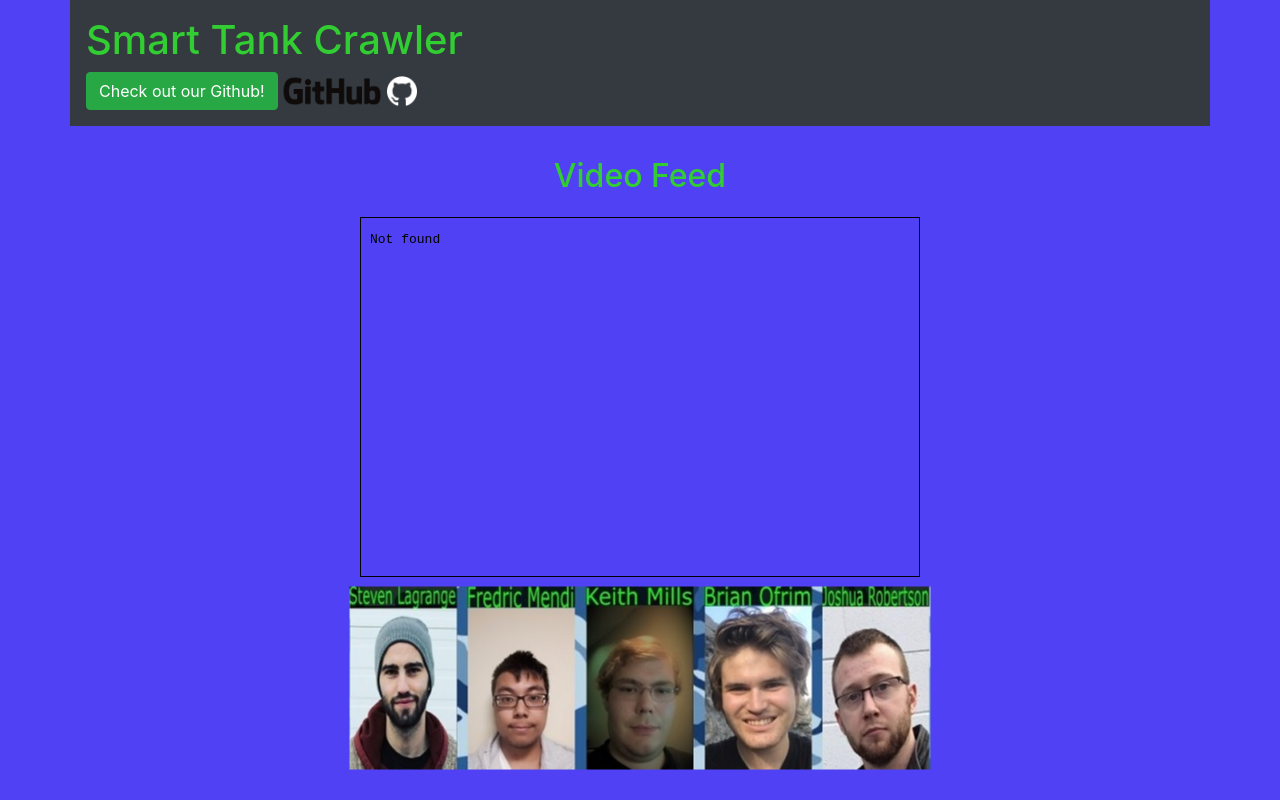
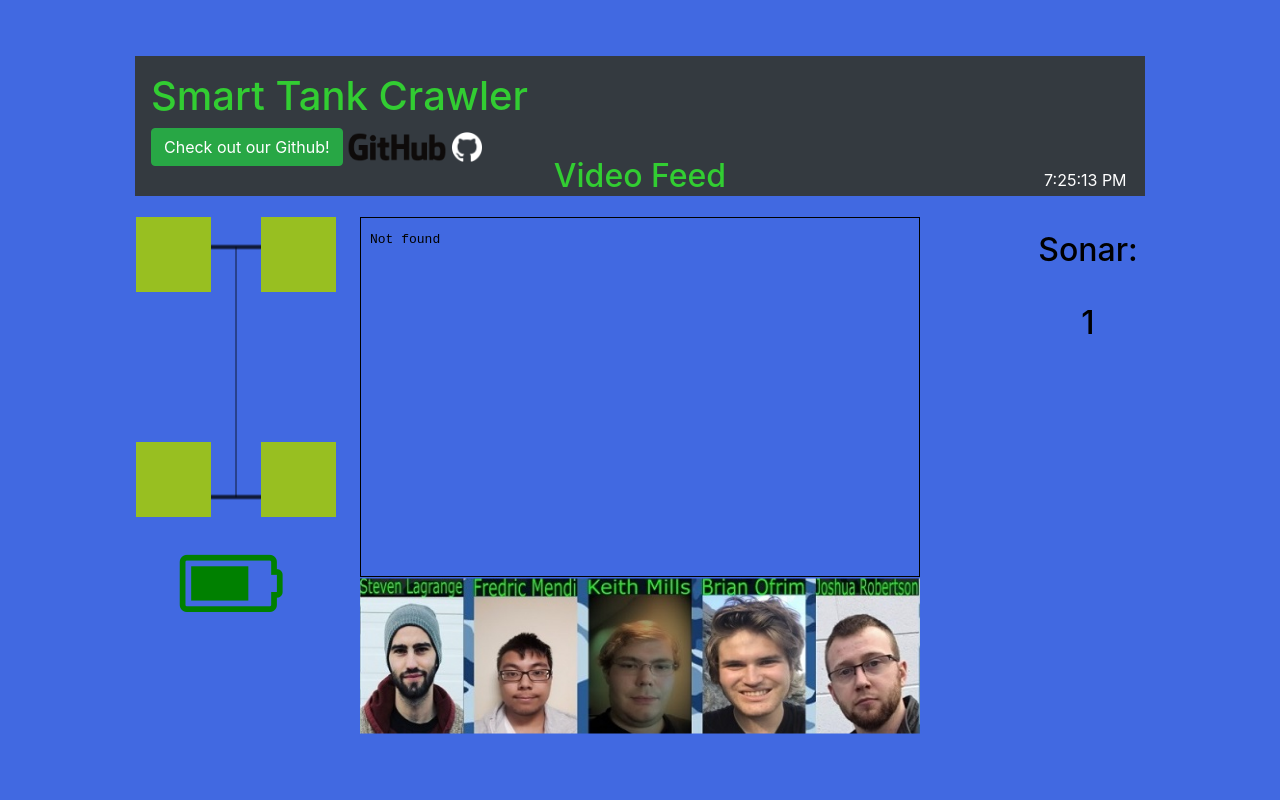
Before and after one commit to ECE492W18T01/Web, a website: page index.html in a window 1280 px wide. Drawn offline with nearby package versions, Linux system fonts and the light colour scheme.

Commit message:
animation for battery, wheel, sonar, Just need the actual value

```diff
--- a/index.html
+++ b/index.html
@@ -7,25 +7,46 @@
   <meta name="viewport" content="width=device-width, initial-scale=1, shrink-to-fit=no">
   <link rel="stylesheet" href="https://maxcdn.bootstrapcdn.com/bootstrap/4.0.0/css/bootstrap.min.css" integrity="sha384-Gn5384xqQ1aoWXA+058RXPxPg6fy4IWvTNh0E263XmFcJlSAwiGgFAW/dAiS6JXm" crossorigin="anonymous">
   <link rel="stylesheet" href="/css/stc.css">
+  <link rel="stylesheet" href="https://cdnjs.cloudflare.com/ajax/libs/font-awesome/4.7.0/css/font-awesome.min.css">
+
+
 </head>
 
 <body>
-<div class="container p-3 mb-2 bg-dark">
+
+
+<div id="centervid">
+<div id= "topcenter" class="container p-3 mb-2 bg-dark" style="height:140px;width:1010px;",>
 	<h1 style="color:LimeGreen;">Smart Tank Crawler</h1>
 	<input type="button" class="btn btn-success" value="Check out our Github!" onclick="location.href = 'https://github.com/ECE492W18T01';">
 	<img src="/images/githublogo.png" width="100" height="30">
 	<img src="/images/github.png" width="30" height="30">
+	<div id="time", style="position:absolute;color:white; top:80%; left:90%;"></div>
 </div>
 
-<div id="centervid">
-	<div id="topcenter"><h2 style="color:LimeGreen">Video Feed</h2></div>
+<canvas id="drawlines" style="background:#4169E1;height:300px;width:200px;position:absolute; top: 0%;left: -40%;"></canvas>
+<wheel style="background:#98bf21;height:75px;width:75px;position:absolute; top: 0%;left: -40%;"></wheel>
+<div style="background:#98bf21;height:75px;width:75px;position:absolute; top: 0%;left: -17.7%;"></div>
+<div style="background:#98bf21;height:75px;width:75px;position:absolute; top: 61.4%;left: -40%;"></div>
+<div style="background:#98bf21;height:75px;width:75px;position:absolute; top: 61.4%;left: -17.7%;"></div>
+
+<i id="batteryPosition" class="fa fa-battery-4" style="font-size:80px;color:green;"></i>
+
+	<div id="videotext"><h2 style="color:LimeGreen">Video Feed</h2></div>
+	<div id ="sonar"><h2 style="color:Black">Sonar:</h2></div>
+	<div id ="sonaroutput"><h2 id = "sonarStatus"; style="color:Black"></h2></div>
   	<iframe id="feed" src=“http://192.168.0.15:8080/stream.mjpg” type="video/mp4" width="560" height="360" style="padding:1px;border:1px solid black;"></iframe>
-	<div id="rightalign"><img src="/images/picture.jpg"></div>
+	<div id="group"><img src="/images/picture.jpg" height="155" width="560"></div>
+
 </div>
 
 <script src="https://cdn.jsdelivr.net/npm/vue"></script>
 <script src="https://code.jquery.com/jquery-3.2.1.slim.min.js" integrity="sha384-KJ3o2DKtIkvYIK3UENzmM7KCkRr/rE9/Qpg6aAZGJwFDMVNA/GpGFF93hXpG5KkN" crossorigin="anonymous"></script>
 <script src="https://cdnjs.cloudflare.com/ajax/libs/popper.js/1.12.9/umd/popper.min.js" integrity="sha384-ApNbgh9B+Y1QKtv3Rn7W3mgPxhU9K/ScQsAP7hUibX39j7fakFPskvXusvfa0b4Q" crossorigin="anonymous"></script>
 <script src="https://maxcdn.bootstrapcdn.com/bootstrap/4.0.0/js/bootstrap.min.js" integrity="sha384-JZR6Spejh4U02d8jOt6vLEHfe/JQGiRRSQQxSfFWpi1MquVdAyjUar5+76PVCmYl" crossorigin="anonymous"></script>
+<script src="https://ajax.googleapis.com/ajax/libs/jquery/3.3.1/jquery.min.js"></script>
+<script src="https://code.jquery.com/jquery-1.12.4.js"></script>
+<script src="https://code.jquery.com/ui/1.12.1/jquery-ui.js"></script>
+<script src="/js/functionUpdates.js"></script>
 </body>
 </html>
--- a/static/css/stc.css
+++ b/static/css/stc.css
@@ -6,10 +6,10 @@
     transform: translate(-50%, -50%);
 }
 
-#rightalign {
+#group {
     position: absolute;
     margin: auto;
-    top: 126%;
+    top: 120%;
     left: 50%;
     transform: translate(-50%, -50%);
 }
@@ -17,12 +17,39 @@
 
 #topcenter{
 	position: absolute;
+    top: -25%;
+    left: 50%;
+    transform: translate(-50%, -50%);
+}
+
+#videotext{
+	position: absolute;
     top: -10%;
     left: 50%;
     transform: translate(-50%, -50%);
 }
 
 html body {
-    background-color: rgba(80, 66, 244,1.00);
+    background:#4169E1;
+}
 
+#sonar{
+	position: absolute;
+    top: 10%;
+    left: 130%;
+    transform: translate(-50%, -50%);
 }
+
+#sonaroutput{
+	position: absolute;
+    top: 30%;
+    left: 130%;
+    transform: translate(-50%, -50%);
+}
+
+#batteryPosition{
+    position: absolute;
+    top: 100%;
+    left: -23%;
+    transform: translate(-50%, -50%);
+}
--- /dev/null
+++ b/static/js/functionUpdates.js
@@ -0,0 +1,77 @@
+
+
+var c = document.getElementById("drawlines");
+var ctx = c.getContext("2d");
+ctx.beginPath();
+ctx.moveTo(15, 15);
+ctx.lineTo(190,15 );
+ctx.lineTo(150,15 );
+ctx.lineTo(150,140 );
+ctx.lineTo(15,140);
+ctx.lineTo(190,140);
+ctx.stroke();
+
+ctx.beginPath();
+ctx.moveTo(150, 15);
+ctx.lineTo(15,15);
+ctx.stroke();
+
+ctx.beginPath();
+ctx.moveTo(150,140);
+ctx.lineTo(190,140);
+ctx.stroke();
+
+
+var myVar = setInterval(myTimer, 1000);
+
+function myTimer() {
+    var d = new Date();
+    document.getElementById("time").innerHTML = d.toLocaleTimeString();
+}
+
+var wheelUpdate = setInterval(changeWheelStatus, 3000);
+var wheelStatus = 1;
+
+function changeWheelStatus(){
+    var div = $("wheel");
+    	if(wheelStatus == 1){
+        div.animate({ backgroundColor: "#98bf21", },);
+        wheelStatus = 2;
+   		}
+   		else{
+        div.animate({ backgroundColor: "#d9534f", },);
+        wheelStatus = 1;
+        }
+}
+
+var sonarUpdate = setInterval(sonarFunction, 3000);
+var sonarNumber = 1;
+function sonarFunction() {
+    document.getElementById("sonarStatus").innerHTML = sonarNumber;
+    sonarNumber++;
+}
+
+
+var batteryUpdate = setInterval(batteryFunction, 2000);
+var batteryNumber  = 100;
+
+
+function batteryFunction(){
+	batteryNumber -= 10; ;
+	if(batteryNumber <= 80 && batteryNumber >60){
+		document.getElementById('batteryPosition').classList.replace("fa-battery-4","fa-battery-3");
+	}
+	else if(batteryNumber <= 60 && batteryNumber >40){
+		document.getElementById('batteryPosition').classList.replace("fa-battery-3","fa-battery-2");
+		document.getElementById('batteryPosition').style.color = "#ffff00"
+	}
+	else if(batteryNumber <= 40 && batteryNumber >20){
+		document.getElementById('batteryPosition').classList.replace("fa-battery-2","fa-battery-1");
+		document.getElementById('batteryPosition').style.color = "#ff0000"
+	}
+	else if(batteryNumber <= 20){
+		document.getElementById('batteryPosition').classList.replace("fa-battery-1","fa-battery-0");
+		document.getElementById('batteryPosition').style.color = "#000000"
+	}
+
+}
```
Also changed, not shown: 1 other file.
